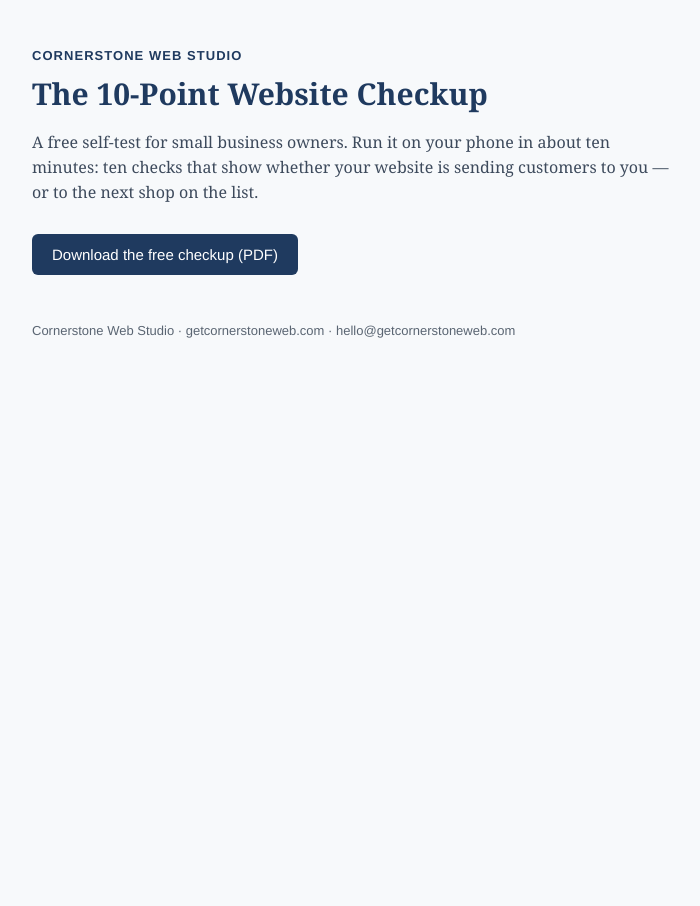
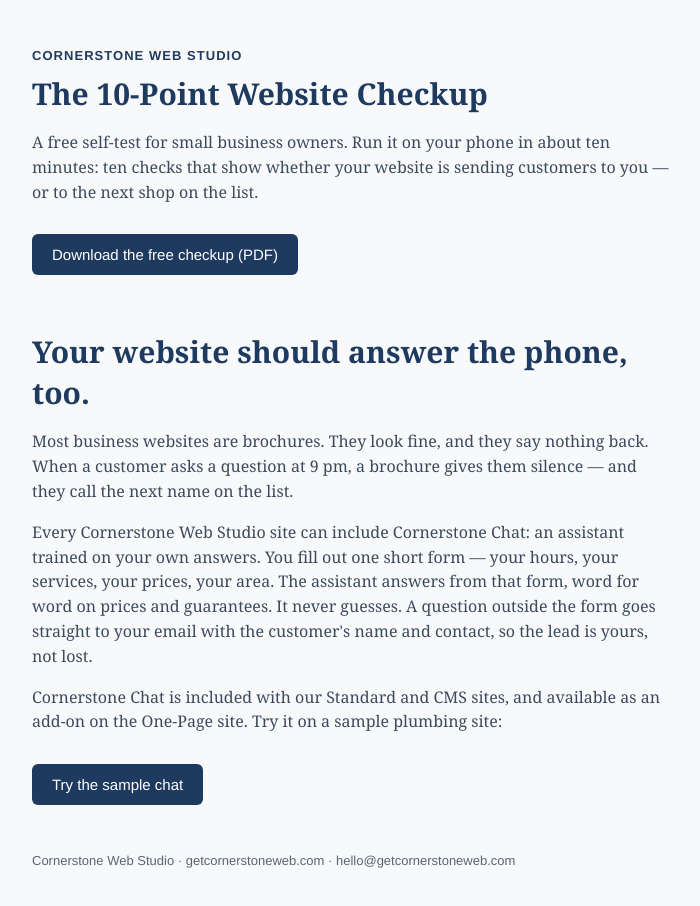
Before and after one commit to darkgyft2126-cell/cornerstone-resources, a plain HTML site: page index.html in a window 1280 px wide. Shown: the whole page, without its empty margins (288-988 px from the left). Before the commit the page ends 800 px from the top, so only its background shows below. Drawn offline with Linux system fonts and the light colour scheme.

Commit message:
Add Cornerstone Chat section with sample chat link

```diff
--- a/index.html
+++ b/index.html
@@ -20,6 +20,12 @@
   <h1>The 10-Point Website Checkup</h1>
   <p>A free self-test for small business owners. Run it on your phone in about ten minutes: ten checks that show whether your website is sending customers to you — or to the next shop on the list.</p>
   <a class="btn" href="website-checkup.pdf">Download the free checkup (PDF)</a>
+
+  <h1 style="margin-top:56px;">Your website should answer the phone, too.</h1>
+  <p>Most business websites are brochures. They look fine, and they say nothing back. When a customer asks a question at 9 pm, a brochure gives them silence — and they call the next name on the list.</p>
+  <p>Every Cornerstone Web Studio site can include Cornerstone Chat: an assistant trained on your own answers. You fill out one short form — your hours, your services, your prices, your area. The assistant answers from that form, word for word on prices and guarantees. It never guesses. A question outside the form goes straight to your email with the customer's name and contact, so the lead is yours, not lost.</p>
+  <p>Cornerstone Chat is included with our Standard and CMS sites, and available as an add-on on the One-Page site. Try it on a sample plumbing site:</p>
+  <a class="btn" href="chat-demo/">Try the sample chat</a>
   <footer>Cornerstone Web Studio · getcornerstoneweb.com · hello@getcornerstoneweb.com</footer>
 </main>
 </body>
```
